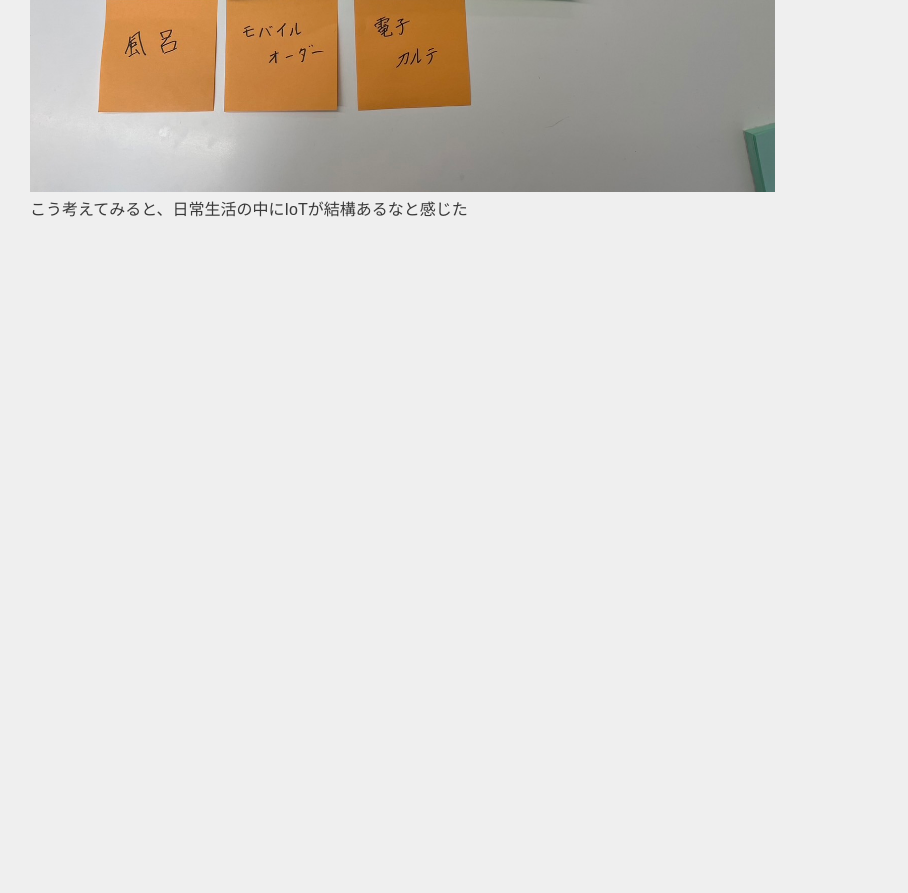
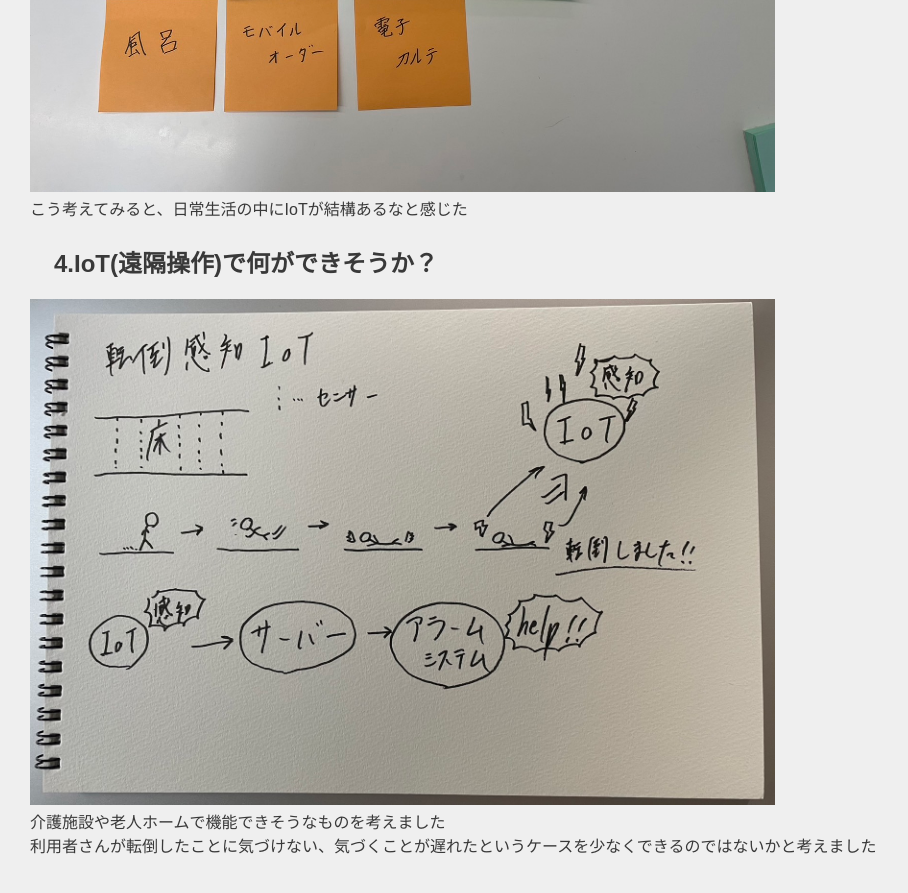
Before and after one commit to buchieve/xbp, a plain HTML site: page de34/2.html in a window 1280 px wide. Shown: the part 1469-2362 px from the top of the page, without its empty margins (0-908 px from the left). Before the commit the page ends 1769 px from the top, so only its background shows below. Drawn offline with Linux system fonts and the light colour scheme.

Commit message:
20250418

```diff
--- a/de34/2.html
+++ b/de34/2.html
@@ -20,3 +20,7 @@
     <h2>3.IoT(遠隔操作)で何ができそうか？</h2>
     <img src="./images/S__24813575.jpg"width="60%"><br>
     こう考えてみると、日常生活の中にIoTが結構あるなと感じた
+    <h2>4.IoT(遠隔操作)で何ができそうか？</h2>
+    <img src="./images/S__24920067.jpg"width="60%"><br>
+    介護施設や老人ホームで機能できそうなものを考えました<br>
+    利用者さんが転倒したことに気づけない、気づくことが遅れたというケースを少なくできるのではないかと考えました
```
Also changed, not shown: de34/images/S__24920067.jpg (added).
